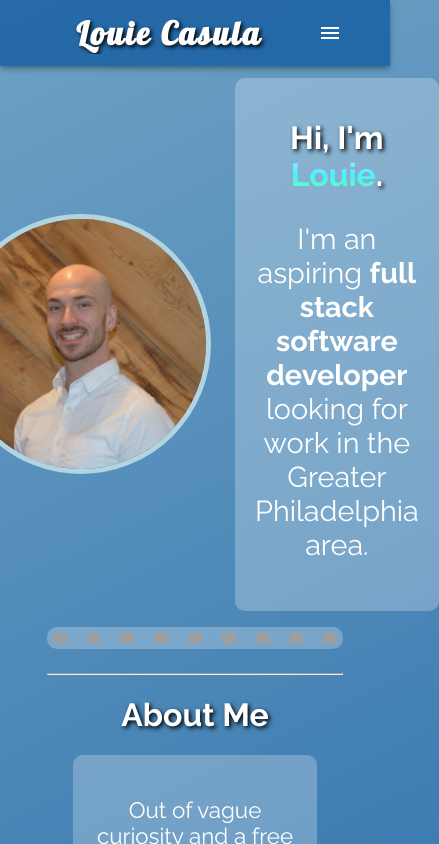
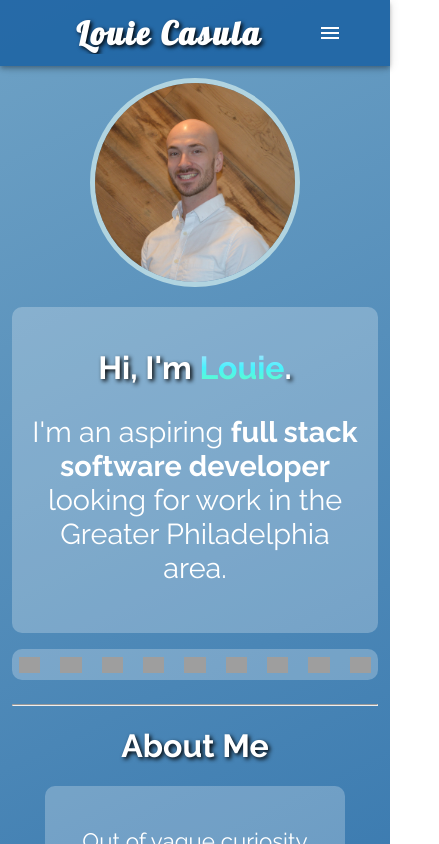
Before and after one commit to louiecasula/Portfolio, a React (Create React App) app: page / in a window 390 px wide. Shown: the top 844 px of the page, 439 px wide, since content can reach past the window. Built offline with nearby package versions, Linux system fonts and the light colour scheme; grey boxes are pictures that could not be loaded; a web font is replaced by a local one.

Commit message:
Added responsive styling.

```diff
--- a/src/App.css
+++ b/src/App.css
@@ -30,3 +30,9 @@ h1 {
   50% { background-position: 100% 50%; }
   100% { background-position: 0% 50%; }
 }
+
+@media screen and (max-width: 800px) {
+  main {
+    margin: 3% 3% 3% 3%;
+  }
+}
--- a/src/pages/Greeting.css
+++ b/src/pages/Greeting.css
@@ -11,10 +11,11 @@
 }
 
 .greeting-image {
+    float: left;
     border: 5px solid #B1D4E0;
     border-radius: 50%;
-    width: 250px;
-    height: 250px;
+    max-width: 250px;
+    height: auto;
     object-fit: cover;
 }
 
@@ -24,3 +25,20 @@
     -webkit-background-clip: text;
     -webkit-text-fill-color: transparent;
 }
+
+
+@media screen and (max-width: 800px) {
+    .greeting-block {
+        flex-direction: column;
+        text-align: center;
+    }
+
+    .greeting-image {
+        max-width: 200px;
+        margin-bottom: 20px;
+    }
+
+    .text-container h1, .text-container p {
+        text-align: center;
+    }
+}
```
